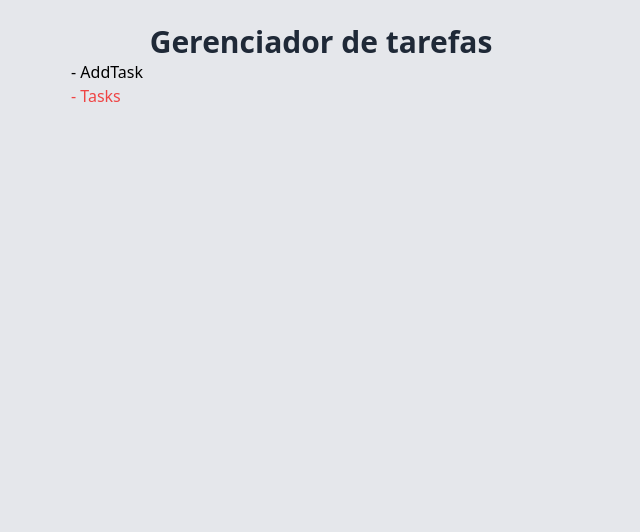
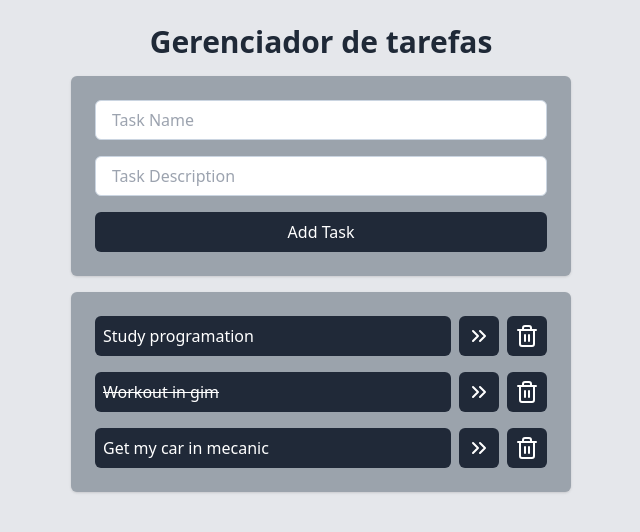
Before and after one commit to diegomaustem/-TaskManager-React, a React (Vite) app: page / in a window 1280 px wide. Shown: the top 532 px of the page, without its empty margins (319-959 px from the left). Built offline with nearby package versions, Linux system fonts and the light colour scheme.

Commit message:
:sparkles: feat: Implementing insert and delete tasks

```diff
--- a/package.json
+++ b/package.json
@@ -10,6 +10,7 @@
     "preview": "vite preview"
   },
   "dependencies": {
+    "lucide-react": "^0.462.0",
     "react": "^18.3.1",
     "react-dom": "^18.3.1"
   },
--- a/src/App.jsx
+++ b/src/App.jsx
@@ -1,15 +1,65 @@
+import { useState } from "react";
 import AddTask from "./components/AddTask";
 import Tasks from "./components/Tasks";
 
 export default function App() {
+  const [tasks, setTasks] = useState([
+    {
+      id: 1,
+      title: "Study programation",
+      description: "I study react today",
+      isCompleted: false,
+    },
+    {
+      id: 2,
+      title: "Workout in gim",
+      description: "I workout ride a bike",
+      isCompleted: true,
+    },
+    {
+      id: 3,
+      title: "Get my car in mecanic",
+      description: "I study react today",
+      isCompleted: false,
+    },
+  ]);
+
+  function onTaskClick(taskId) {
+    const newTasks = tasks.map((task) => {
+      if (task.id == taskId) {
+        return { ...task, isCompleted: !task.isCompleted };
+      }
+      return task;
+    });
+    setTasks(newTasks);
+  }
+
+  function onDeleteTaskClick(taskId) {
+    const newTasks = tasks.filter((task) => task.id != taskId);
+    setTasks(newTasks);
+  }
+
+  function OnAddTaskSubmit(title, description) {
+    const newTask = {
+      id: tasks.length + 1,
+      title: title,
+      description: description,
+      isCompleted: false,
+    };
+    setTasks([...tasks, newTask]);
+  }
   return (
     <div className="w-screen h-screen bg-gray-200 flex justify-center p-6">
-      <div className="w-[500px]">
+      <div className="w-[500px] space-y-4">
         <h1 className="text-3xl text-gray-800 font-bold text-center">
           Gerenciador de tarefas
         </h1>
-        <AddTask />
-        <Tasks />
+        <AddTask OnAddTaskSubmit={OnAddTaskSubmit} />
+        <Tasks
+          tasks={tasks}
+          onTaskClick={onTaskClick}
+          onDeleteTaskClick={onDeleteTaskClick}
+        />
       </div>
     </div>
   );
--- a/src/components/AddTask.jsx
+++ b/src/components/AddTask.jsx
@@ -1,3 +1,38 @@
-export default function AddTask() {
-  return <h1>- AddTask</h1>;
+import { useState } from "react";
+
+export default function AddTask({ OnAddTaskSubmit }) {
+  const [title, setTitle] = useState();
+  const [description, setDescription] = useState();
+
+  function clearFieldsAfterInsertion() {
+    setTitle("");
+    setDescription("");
+  }
+
+  return (
+    <div className="space-y-4 p-6 bg-my-gray rounded-md shadow flex flex-col">
+      <input
+        className="border border-slate-300 h-10 outline-cyan-200 px-4 px-2 rounded-md"
+        type="text"
+        placeholder="Task Name"
+        value={title}
+        onChange={(event) => setTitle(event.target.value)}
+      />
+      <input
+        className="border border-slate-300 h-10 outline-cyan-200 px-4 px-2 rounded-md"
+        type="text"
+        placeholder="Task Description"
+        value={description}
+        onChange={(event) => setDescription(event.target.value)}
+      />
+      <button
+        onClick={() => {
+          OnAddTaskSubmit(title, description), clearFieldsAfterInsertion();
+        }}
+        className="bg-dark-blue text-white p-2 rounded-md"
+      >
+        Add Task
+      </button>
+    </div>
+  );
 }
--- a/src/components/Tasks.jsx
+++ b/src/components/Tasks.jsx
@@ -1,3 +1,31 @@
-export default function Tasks() {
-  return <h1 className="text-red-500">- Tasks</h1>;
+import { ChevronsRightIcon, Trash2 } from "lucide-react";
+
+export default function Tasks({ tasks, onTaskClick, onDeleteTaskClick }) {
+  return (
+    <h1 className="text-red-500">
+      <ul className="space-y-4 p-6 bg-my-gray rounded-md shadow">
+        {tasks.map((task) => (
+          <li key="task.id" className="flex gap-2">
+            <button
+              onClick={() => onTaskClick(task.id)}
+              className={`bg-dark-blue w-full text-left text-white p-2 rounded-md ${
+                task.isCompleted && "line-through"
+              }`}
+            >
+              {task.title}
+            </button>
+            <button className="bg-dark-blue text-white p-2 rounded-md">
+              <ChevronsRightIcon />
+            </button>
+            <button
+              onClick={() => onDeleteTaskClick(task.id)}
+              className="bg-dark-blue text-white p-2 rounded-md"
+            >
+              <Trash2 />
+            </button>
+          </li>
+        ))}
+      </ul>
+    </h1>
+  );
 }
--- a/tailwind.config.js
+++ b/tailwind.config.js
@@ -2,7 +2,12 @@
 export default {
   content: ["./index.html", "./src/**/*.{js,ts,jsx,tsx}"],
   theme: {
-    extend: {},
+    extend: {
+      colors: {
+        "dark-blue": "#202938",
+        "my-gray": "#9ba3ac",
+      },
+    },
   },
   plugins: [],
 };
```
Also changed, not shown: eslint.config.js (+18 -17 lines), 1 other file (tests, documents, lock files or other folders).
